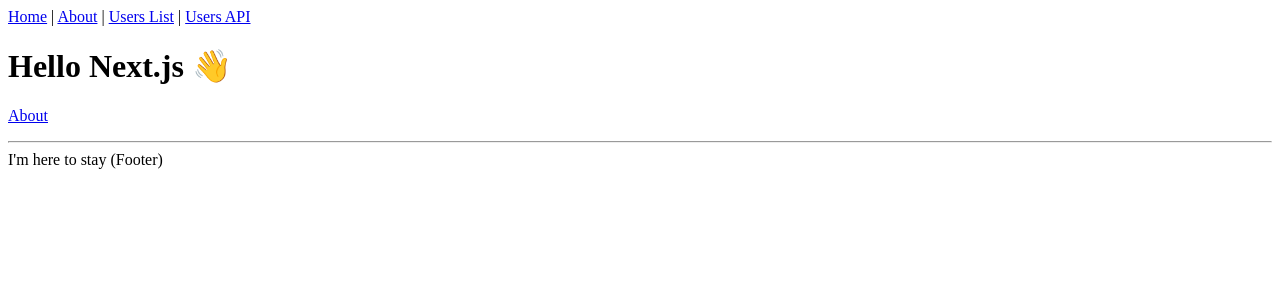
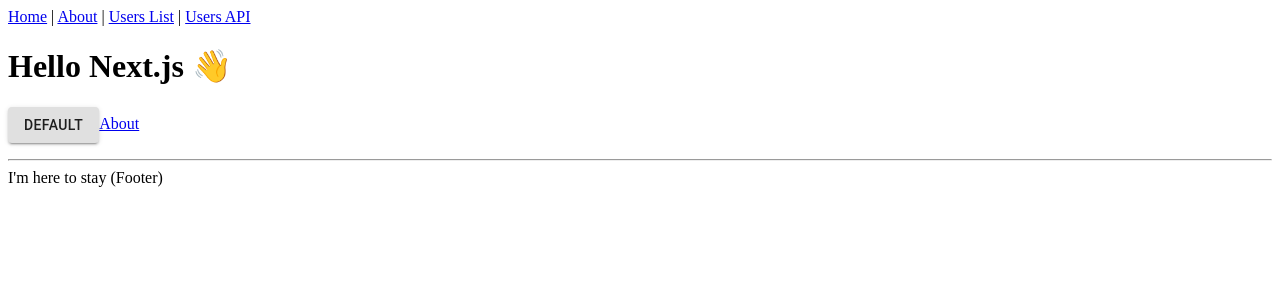
Before and after one commit to Jugendhackt/video-quiz-platform, a Next.js app: page / in a window 1280 px wide. Shown: the top 300 px of the page. Built offline with nearby package versions, Linux system fonts and the light colour scheme.

Commit message:
add material ui

```diff
--- a/package.json
+++ b/package.json
@@ -1,6 +1,6 @@
 {
   "name": "with-typescript",
-  "version": "1.0.0",
+  "versoin": "1.0.0",
   "scripts": {
     "dev": "next",
     "build": "next build",
@@ -8,6 +8,7 @@
     "type-check": "tsc"
   },
   "dependencies": {
+    "@material-ui/core": "^4.11.4",
     "next": "latest",
     "react": "^17.0.1",
     "react-dom": "^17.0.1"
--- a/pages/index.tsx
+++ b/pages/index.tsx
@@ -1,10 +1,12 @@
 import Link from 'next/link'
 import Layout from '../components/Layout'
+import Button from '@material-ui/core/Button';
 
 const IndexPage = () => (
   <Layout title="Home | Next.js + TypeScript Example">
     <h1>Hello Next.js 👋</h1>
     <p>
+    <Button variant="contained">Default</Button>
       <Link href="/about">
         <a>About</a>
       </Link>
```
Also changed, not shown: 1 other file (tests, documents, lock files or other folders).
